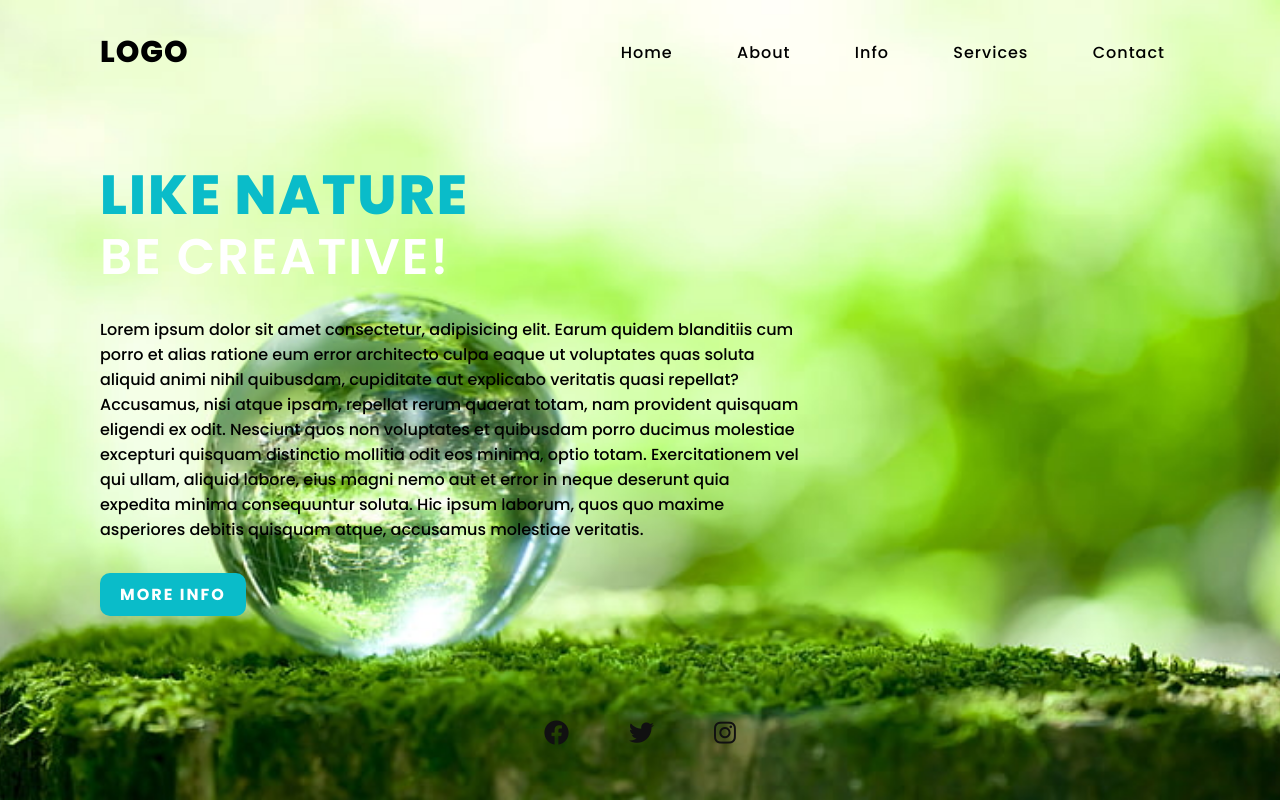
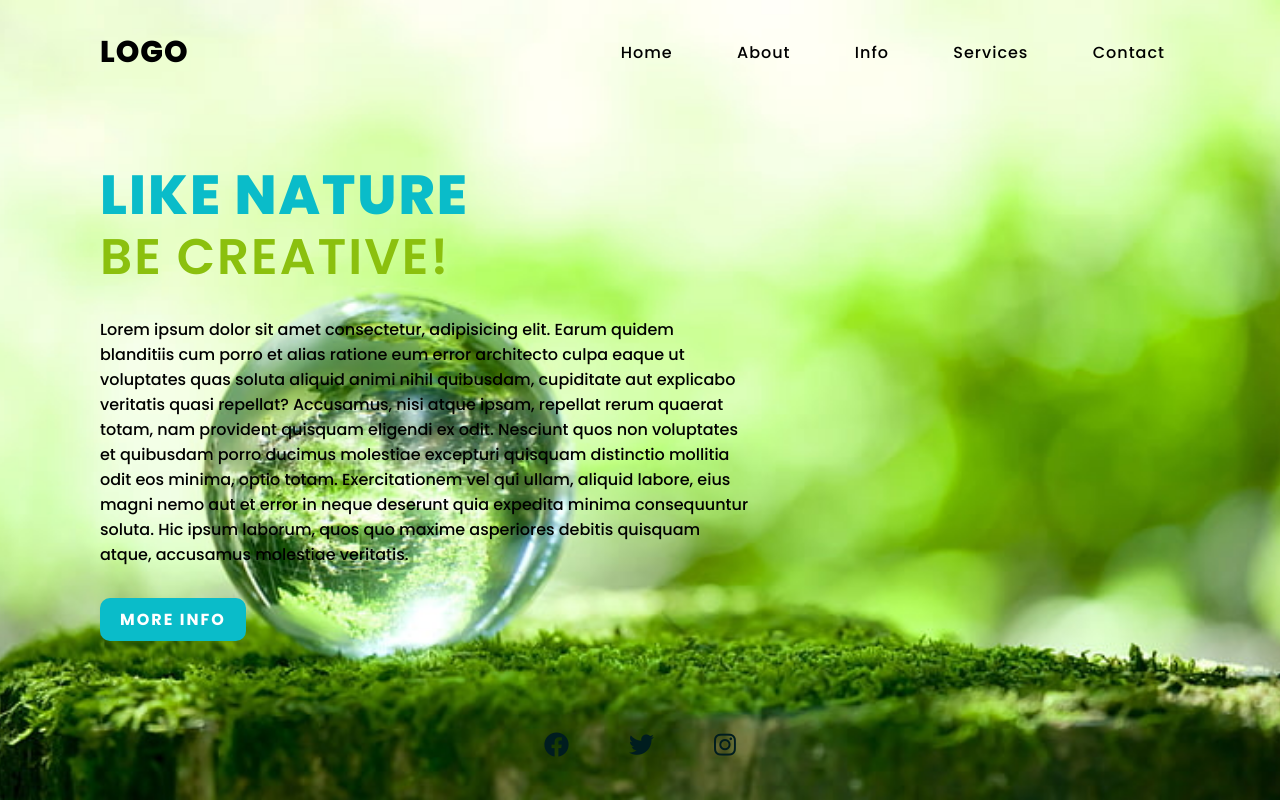
Before and after one commit to sakib01773/Creative-Nature-landing-page, a plain HTML site: page index.html in a window 1280 px wide. Drawn offline with Linux system fonts and the light colour scheme.

Commit message:
final commit

```diff
--- a/style.css
+++ b/style.css
@@ -56,7 +56,7 @@ header .navigation a:hover{
     color: aliceblue;
 }
 .content{
-    max-width: 700px;
+    max-width: 650px;
     margin: 60px 100px;
 
 }
@@ -71,7 +71,7 @@ header .navigation a:hover{
     margin-bottom: 30px;
 }
 .content .info h2 span{
-    color: white;
+    color: rgb(139, 192, 14);
     font-size: 50px;
     font-weight: 600;
 }
@@ -108,7 +108,7 @@ header .navigation a:hover{
 
 .media-icons a{
     position: relative;
-    color: #111;
+    color: #001d1f;
     font-size: 25px;
 
 }
@@ -118,7 +118,7 @@ header .navigation a:hover{
 }
 
 .media-icons a:hover{
-    transform: scale(1.5);
+    transform: scale(2.5);
 }
 
 label{
```
